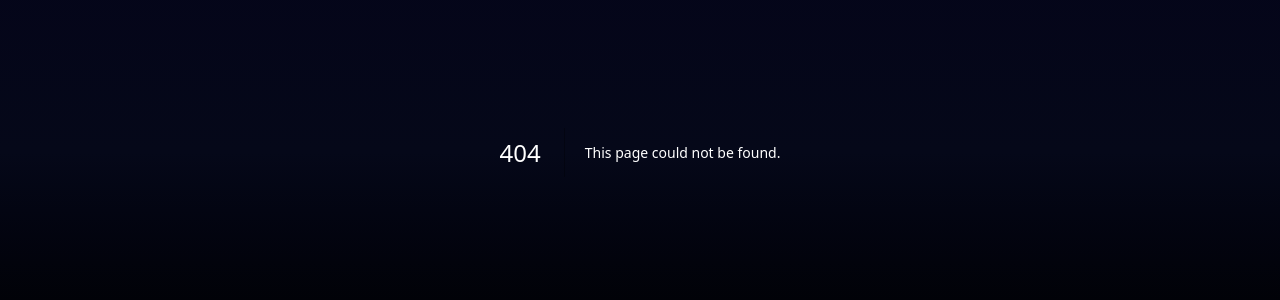
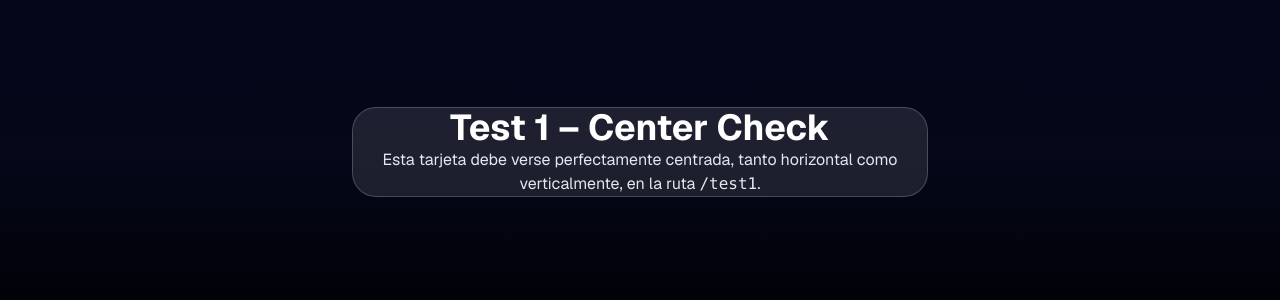
Before and after one commit to gemamaxgroup-ai/v-momentum-pro, a Next.js app: page /test1 in a window 1280 px wide. Before the commit this address had no page. Shown: the part 248-548 px from the top of the page. Built offline with nearby package versions, Linux system fonts and the light colour scheme.

Commit message:
chore: remove old /test route and add centered /test1 diagnostic page

```diff
--- a/app/test/page.tsx
+++ /dev/null
@@ -1,5 +0,0 @@
-import LandingPage from "@/components/landing/LandingPage";
-
-export default function TestLanding() {
-  return <LandingPage />;
-}
--- /dev/null
+++ b/app/test1/page.tsx
@@ -0,0 +1,15 @@
+export default function Test1Page() {
+  return (
+    <div className="flex min-h-screen items-center justify-center">
+      <div className="max-w-xl w-full mx-4 rounded-3xl border border-white/20 bg-white/10 backdrop-blur-lg px-10 py-16 text-center">
+        <h1 className="text-3xl sm:text-4xl font-bold mb-4">
+          Test 1 – Center Check
+        </h1>
+        <p className="text-sm sm:text-base text-slate-200">
+          Esta tarjeta debe verse perfectamente centrada, tanto horizontal como
+          verticalmente, en la ruta <code>/test1</code>.
+        </p>
+      </div>
+    </div>
+  );
+}
```
